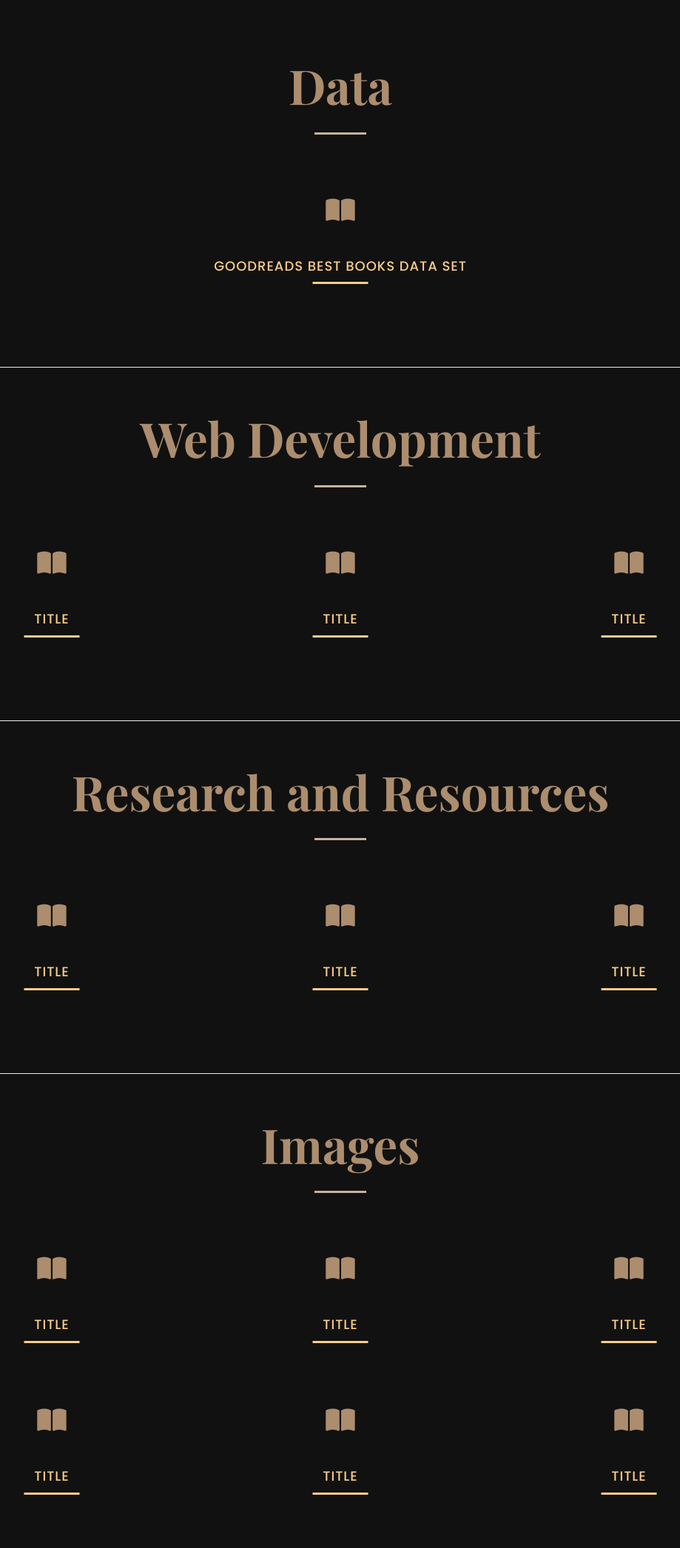
After one commit to alvessab/project_4_book_rec, a Flask app: template book_recommender_app/templates/workscited.html in a window 1280 px wide. The commit adds this page. Shown: the whole page at 74% size, without its empty margins (180-1099 px from the left). Run offline with Flask 2, Linux system fonts and the light colour scheme; the template is opened without the code that fills it, so the values that code supplies are empty; parts of the project's set-up code (start-up, migrations or seed data) failed here and were passed over; some libraries are stand-ins or nearby versions; some web fonts are replaced.

Commit message:
commit nlp pages

```diff
--- a/book_recommender_app/app.py
+++ b/book_recommender_app/app.py
@@ -17,27 +17,24 @@ def home():
     # Return template and data
     return render_template("index.html")
 
+@app.route("/nlp")
+def nlp():
+    # Return template and data
+    return render_template("nlp.html")
 
 
-
-@app.route("/nlp", methods=["POST"])
+@app.route("/nlpRecommendations", methods=["POST"])
 def recommendation_df():
 
     content = request.json["data"]
+    print(content)
 
-    print(content)
     # parse
     bookTitle = str(content["bookTitle"])
-    rating_min = float(content["rating_min"])
 
-    #dummy data
-    #bookTitle = 'The Hunger Games'
-    #rating_min = 1.0
-
-    recommendation = modelHelper.recommendation_df(rating_min, bookTitle)
+    recommendation = modelHelper.recommendation_df(bookTitle)
     print(recommendation)
-    return(jsonify({"ok": True, "recommendation": (recommendation)}))
-
+    return(jsonify({"ok": True, "recommendation":json.loads(recommendation.to_json(orient="records"))}))
 
 
 
--- a/book_recommender_app/static/js/logic.js
+++ b/book_recommender_app/static/js/logic.js
@@ -1,44 +1,56 @@
 $(document).ready(function() {
     console.log("Page Loaded");
 
-    $("#search").click(function() {
+    $("#filter").click(function() {
         // alert("button clicked!");
         recommendation_df();
     });
 });
 
+
+
 // call Flask API endpoint
 function recommendation_df() {
     var bookTitle = $("#nlp_request").val();
-    var rating_min = $("#rating").val();
 
     // check if inputs are valid
 
     // create the payload
     var payload = {
-        "bookTitle": bookTitle,
-        "rating_min": rating_min
+        "bookTitle": bookTitle
     }
 
     // Perform a POST request to the query URL
     $.ajax({
         type: "POST",
-        url: "/nlp",
+        url: "/nlpRecommendations",
         contentType: 'application/json;charset=UTF-8',
         data: JSON.stringify({ "data": payload }),
         success: function(returnedData) {
+
+
             // print it
             console.log(returnedData);
 
-            if (returnedData["recommendation"]) {
-                $("#output").text("output");
-            } else {
-                $("#output").text("No Recommendations :(");
+            $('#output > tbody').empty();
+
+            for (let i=0; i<returnedData.recommendation.length; i++){
+                let data = returnedData.recommendation[i];
+
+                let row = "<tr>";
+                row += `<td><a href='${data.Image}' target='_blank'> <img src='${data.Image}'  width="100" height="150" ></a></td>`;
+                row += `<td>${data.Title}</td>`;
+                row += `<td>${data.Author}</td>`;
+                row += `<td>${data.Description}</td>`;
+                row += `<td>${data.Genre}</td>`;
+                row += `<td>${data.Rating}</td>`;
+                row += `<td>${data.Score}</td>`;
+                row += `<td><a  href='${data.URL}' target='_blank' >Link</a></td>`;
+                $('#output > tbody').append(row);
             }
         },
-        error: function(XMLHttpRequest, textStatus, errorThrown) {
-            alert("Status: " + textStatus);
-            alert("Error: " + errorThrown);
+        error: function(XMLHttpRequest) {
+            alert("Unknown Book Title: Please see Data Table for spelling and availability!");
         }
     });
 
--- a/book_recommender_app/templates/index.html
+++ b/book_recommender_app/templates/index.html
@@ -106,7 +106,7 @@
     <div class="collapse navbar-collapse navbar-ex1-collapse">
       <ul class="nav navbar-nav navbar-right menu">
         <li><a href="index.html">Home</a></li>
-        <li><a href="services.html">Service</a></li>
+        <li><a href="nlp">NLP</a></li>
         <li><a href="portfolio.html">Portfolio</a></li>
         <li><a href="blog.html">Blog</a></li>
         <li><a href="contact.html">Contact</a></li>
--- /dev/null
+++ b/book_recommender_app/templates/workscited.html
@@ -0,0 +1,295 @@
+<!doctype html>
+<html class="no-js" lang="zxx">
+  <head>
+    <meta charset="utf-8">
+    <meta http-equiv="x-ua-compatible" content="ie=edge">
+    <title>NLP Recommender</title>
+    <meta name="description" content="">
+    <meta name="viewport" content="width=device-width, initial-scale=1">
+
+
+    <!-- CSS -->
+    <link rel="stylesheet" href="../static/plugins/bootstrap/bootstrap.min.css">
+    <!-- ThemeFisher Icon -->
+    <link rel="stylesheet" href="../static/plugins/themefisher-fonts/themefisher-fonts.css">
+    <!-- Light Box -->
+    <link rel="stylesheet" href="../static/plugins/magnific-popup/magnific-popup.css">
+    <!-- animation css -->
+    <link rel="stylesheet" href="../static/plugins/animate/animate.css">
+    <!-- slick slider -->
+    <link rel="stylesheet" href="../static/plugins/slick/slick.css">
+
+    <!-- CSS Stylesheets -->
+    <link rel="stylesheet" href="../static/css/style.css">
+
+
+    <!-- JAVASCRIPT -->
+    <script src="../static/plugins/modernizr.min.js"></script>
+
+    <!-- logic.js file -->
+    <script type="text/javascript" src="../static/js/logic.js"></script>
+
+    <script src="../static/plugins/jquery.min.js"></script>
+
+    <!-- bootstrap -->
+    <script  src="../static/plugins/bootstrap/bootstrap.min.js"></script>
+
+    <!-- slick slider -->
+    <script  src="../static/plugins/slick/slick.min.js"></script>
+    <!-- filter -->
+    <script src="../static/plugins/filterizr/jquery.filterizr.min.js"></script>
+    <!-- Lightbox -->
+    <script type="text/javascript" src="../static/plugins/magnific-popup/jquery.magnific-popup.min.js"></script>
+    <!-- Parallax -->
+    <script src="../static/plugins/parallax.min.js"></script>
+    <!-- Video -->
+    <script src="../static/plugins/jquery.vide.js"></script>
+
+    <!-- font awesome kit -->
+    <script src="https://kit.fontawesome.com/5953c15366.js" crossorigin="anonymous"></script>
+
+  </head>
+
+  <body>
+
+    <br>
+    <br>
+    <br>
+
+    <!-- data -->
+    <div class="container">
+        <div class="row">
+            <div class="col-md-12">
+                <h1 class="title text-center">Data</h1>
+            </div>
+        </div>
+
+        <br>
+        <br>
+
+        <div>
+            <div class="row">
+                <div class="col-md-2"></div>
+                <div class="col-md-8">
+                    <a href="https://www.kaggle.com/datasets/nguyenphd/goodreads-best-books-ever-with-recommendations" target="_blank">
+                        <div class="service-item text-center">
+                            <div class="services-icon" style="color: #ac8d6e";>
+                                <i class="fa-solid fa-book-open"></i>
+                            </div>
+                            <h4 class="service-title">Goodreads Best Books Data Set</h4>
+                        </div>
+                    </a>
+                </div>
+
+                <div class="col-md-2"></div>
+
+            </div>
+        </div>
+
+
+        <br>
+        <hr>
+        <br>
+
+ <!-- Web Development -->
+        <div class="row">
+            <div class="col-md-12">
+                <h1 class="title text-center">Web Development</h1>
+            </div>
+        </div>
+
+        <br>
+        <br>
+
+        <div>
+            <div class="row">
+                <div class="col-md-4">
+                    <a href="#" target="_blank">
+                        <div class="service-item text-center">
+                            <div class="services-icon" style="color: #ac8d6e";>
+                                <i class="fa-solid fa-book-open"></i>
+                            </div>
+                            <h4 class="service-title">Title</h4>
+                        </div>
+                    </a>
+                </div>
+
+                <div class="col-md-4">
+                    <a href="#" target="_blank">
+                        <div class="service-item text-center">
+                            <div class="services-icon" style="color: #ac8d6e";>
+                                <i class="fa-solid fa-book-open"></i>
+                            </div>
+                            <h4 class="service-title">Title</h4>
+                        </div>
+                    </a>
+                </div>
+
+                <div class="col-md-4">
+                    <a href="#" target="_blank">
+                        <div class="service-item text-center">
+                            <div class="services-icon" style="color: #ac8d6e";>
+                                <i class="fa-solid fa-book-open"></i>
+                            </div>
+                            <h4 class="service-title">Title</h4>
+                        </div>
+                    </a>
+                </div>
+
+            </div>
+        </div>
+
+        <br>
+        <hr>
+        <br>
+
+    <!-- Research and Resources -->
+        <div class="row">
+            <div class="col-md-12">
+                <h1 class="title text-center">Research and Resources</h1>
+            </div>
+        </div>
+
+        <br>
+        <br>
+
+        <div>
+            <div class="row">
+                <div class="col-md-4">
+                    <a href="#" target="_blank">
+                        <div class="service-item text-center">
+                            <div class="services-icon" style="color: #ac8d6e";>
+                                <i class="fa-solid fa-book-open"></i>
+                            </div>
+                            <h4 class="service-title">Title</h4>
+                        </div>
+                    </a>
+                </div>
+
+                <div class="col-md-4">
+                    <a href="#" target="_blank">
+                        <div class="service-item text-center">
+                            <div class="services-icon" style="color: #ac8d6e";>
+                                <i class="fa-solid fa-book-open"></i>
+                            </div>
+                            <h4 class="service-title">Title</h4>
+                        </div>
+                    </a>
+                </div>
+
+                <div class="col-md-4">
+                    <a href="#" target="_blank">
+                        <div class="service-item text-center">
+                            <div class="services-icon" style="color: #ac8d6e";>
+                                <i class="fa-solid fa-book-open"></i>
+                            </div>
+                            <h4 class="service-title">Title</h4>
+                        </div>
+                    </a>
+                </div>
+
+            </div>
+        </div>
+
+
+
+
+        <br>
+        <hr>
+        <br>
+
+
+    <!-- Images -->
+        <div class="row">
+            <div class="col-md-12">
+                <h1 class="title text-center">Images</h1>
+            </div>
+        </div>
+
+        <br>
+        <br>
+
+        <div>
+            <div class="row">
+                <div class="col-md-4">
+                    <a href="#" target="_blank">
+                        <div class="service-item text-center">
+                            <div class="services-icon" style="color: #ac8d6e";>
+                                <i class="fa-solid fa-book-open"></i>
+                            </div>
+                            <h4 class="service-title">Title</h4>
+                        </div>
+                    </a>
+                </div>
+
+                <div class="col-md-4">
+                    <a href="#" target="_blank">
+                        <div class="service-item text-center">
+                            <div class="services-icon" style="color: #ac8d6e";>
+                                <i class="fa-solid fa-book-open"></i>
+                            </div>
+                            <h4 class="service-title">Title</h4>
+                        </div>
+                    </a>
+                </div>
+
+                <div class="col-md-4">
+                    <a href="#" target="_blank">
+                        <div class="service-item text-center">
+                            <div class="services-icon" style="color: #ac8d6e";>
+                                <i class="fa-solid fa-book-open"></i>
+                            </div>
+                            <h4 class="service-title">Title</h4>
+                        </div>
+                    </a>
+                </div>
+
+            </div>
+        </div>
+
+
+
+
+
+        <!-- Template below: -->
+
+        <div>
+            <div class="row">
+                <div class="col-md-4">
+                    <a href="#" target="_blank">
+                        <div class="service-item text-center">
+                            <div class="services-icon" style="color: #ac8d6e";>
+                                <i class="fa-solid fa-book-open"></i>
+                            </div>
+                            <h4 class="service-title">Title</h4>
+                        </div>
+                    </a>
+                </div>
+
+                <div class="col-md-4">
+                    <a href="#" target="_blank">
+                        <div class="service-item text-center">
+                            <div class="services-icon" style="color: #ac8d6e";>
+                                <i class="fa-solid fa-book-open"></i>
+                            </div>
+                            <h4 class="service-title">Title</h4>
+                        </div>
+                    </a>
+                </div>
+
+                <div class="col-md-4">
+                    <a href="#" target="_blank">
+                        <div class="service-item text-center">
+                            <div class="services-icon" style="color: #ac8d6e";>
+                                <i class="fa-solid fa-book-open"></i>
+                            </div>
+                            <h4 class="service-title">Title</h4>
+                        </div>
+                    </a>
+                </div>
+
+            </div>
+
+        </div>
+    </div>
+  </body>
```
Also changed, not shown: book_recommender_app/modelHelper.py (+24 -30 lines), book_recommender_app/templates/nlp.html (+52 -20 lines), 2 other files.
